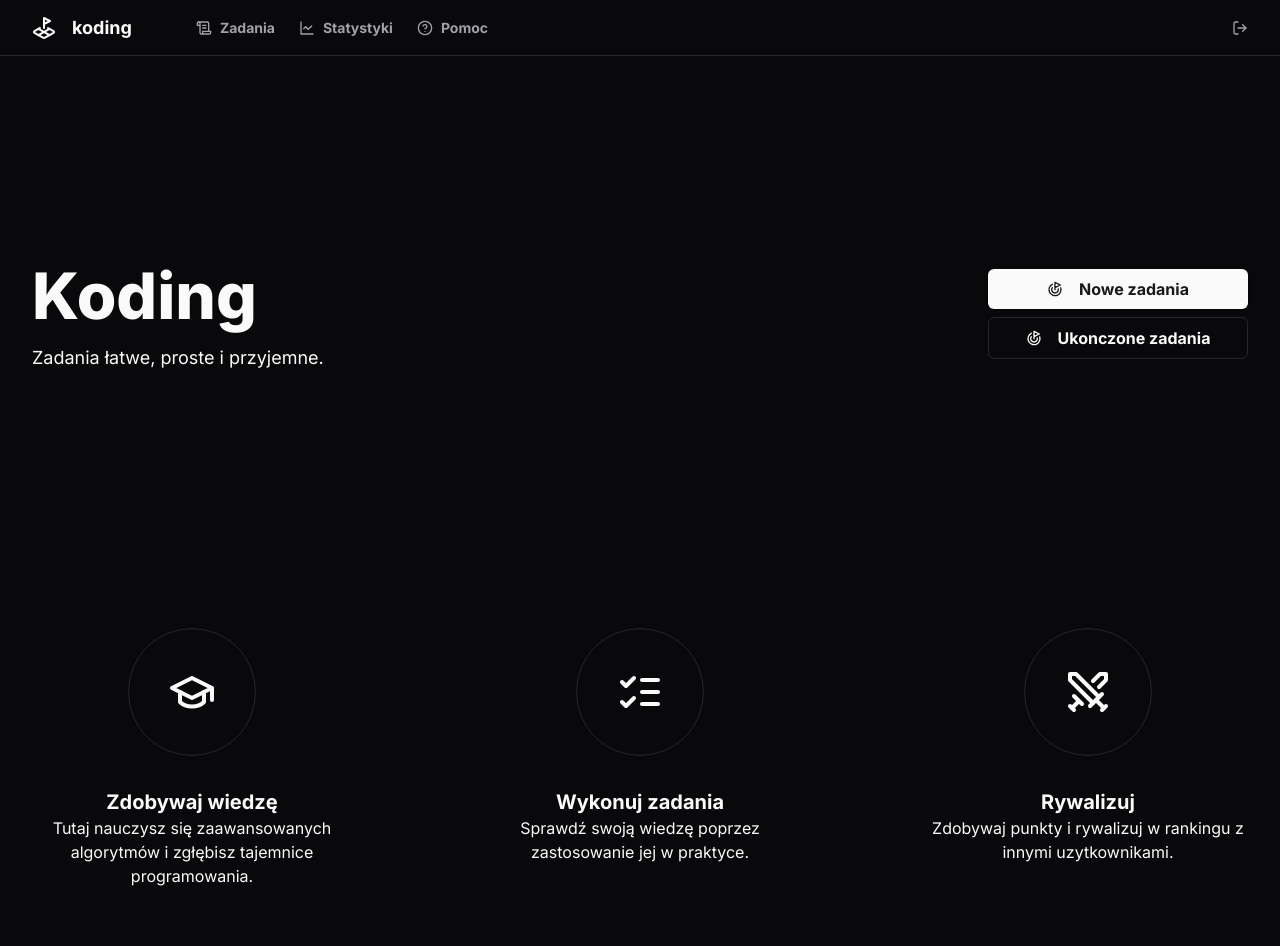
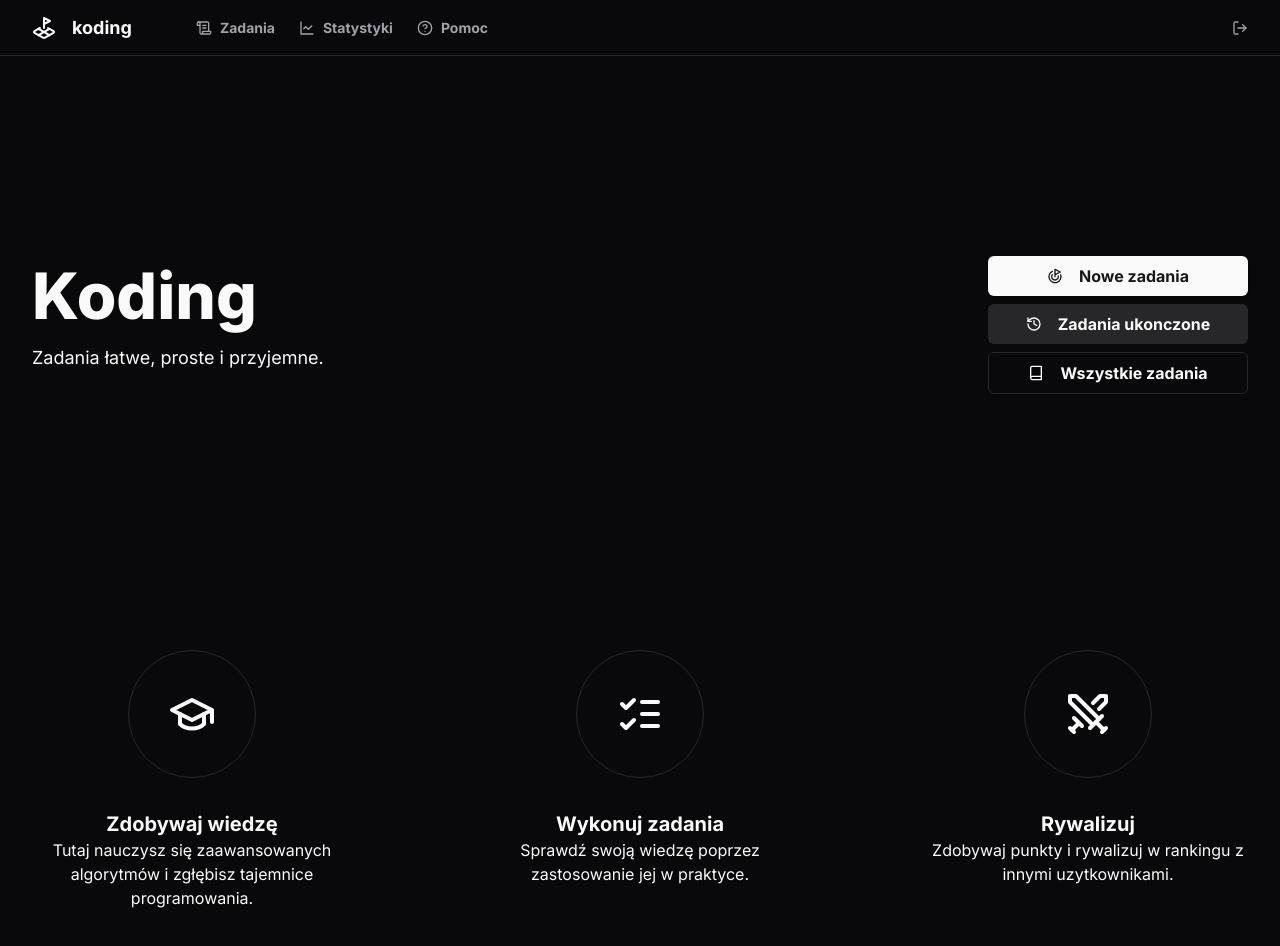
Before and after one commit to JakubGronek/Koding_website, a React (Vite) app in the folder frontend/: page / in a window 1280 px wide. Shown: the top 946 px of the page. Built offline with nearby package versions, Linux system fonts and the light colour scheme.

Commit message:
update: front

```diff
--- a/frontend/src/AuthDialog.tsx
+++ b/frontend/src/AuthDialog.tsx
@@ -32,6 +32,7 @@ function AuthDialogLogin({ onActionChange } : { onActionChange: LoginRegisterAct
     const authDialog = useContext(AuthDialogContext);
 
     const onSubmit = async () => {
+        if (import.meta.env.DEV) setAuth("asd","def");
         if (pending) return;
         setPending(true);
 
@@ -91,7 +92,7 @@ function AuthDialogLogin({ onActionChange } : { onActionChange: LoginRegisterAct
                 </div>
                 <div>
                     <span className="text-sm text-muted-foreground">Hasło</span>
-                    <Input onChange={onInputChange} name="password" type="text" />
+                    <Input onChange={onInputChange} name="password" type="password" />
                 </div>
             </div>
             <DialogFooter>
--- a/frontend/src/Header.tsx
+++ b/frontend/src/Header.tsx
@@ -2,7 +2,7 @@ import { ScrollText, HelpCircle, LandPlot, LineChart, LogIn, LogOut } from "luci
 import { useContext } from "react"
 import { AuthDialogContext } from "./AuthDialog"
 import { useAuth } from "./useAuth";
-import { Link, NavLink } from "react-router-dom";
+import {  Link, NavLink } from "react-router-dom";
 import { useToast } from "@/components/ui/use-toast";
 
 export default function Header() {
@@ -32,10 +32,10 @@ export default function Header() {
     return (
         <header className="w-full h-14 border-b">
             <div className="flex items-center py-4 gap-16 max-w-screen-2xl h-full p-8 mx-auto">
-                <div className="flex items-center text-lg gap-4 font-bold">
+                <Link to="/" className="flex items-center text-lg gap-4 font-bold">
                     <LandPlot />
                     koding
-                </div>
+                </Link>
 
 
                 <div className="flex items-center font-semibold gap-6 text-sm">
--- a/frontend/src/Landing.tsx
+++ b/frontend/src/Landing.tsx
@@ -1,13 +1,16 @@
 import { Button } from "@/components/ui/button";
-import { Goal, GraduationCap, ListChecks, Swords } from "lucide-react";
+import { Book, Goal, GraduationCap, History, ListChecks, Swords } from "lucide-react";
 import { useContext } from "react";
 import { AuthDialogContext } from "./AuthDialog";
 import { authValid, useAuth } from "./useAuth";
+import { Link, redirect, useNavigate } from "react-router-dom";
+
 
 function Landing() {
     const authDialog = useContext(AuthDialogContext);
 
     const { token, username } = useAuth();
+    const navigate = useNavigate();
 
     return (
         <div className="flex flex-col py-48 px-8 gap-64 max-w-screen-xl w-full mx-auto">
@@ -23,14 +26,24 @@ function Landing() {
                         { authValid(token) ? "" : "Aby zacząć zaloguj się: " }
                     </span>
                     {authValid(token) ? <>
-                        <Button variant="default" className="h-fit text-md font-bold flex gap-4">
-                            <Goal size={16} />
-                            Nowe zadania
-                        </Button>
-                        <Button variant="outline" className="h-fit text-md font-bold flex gap-4">
-                            <Goal size={16} />
-                            Ukonczone zadania
-                        </Button>
+                        <Link to="/tasks/new">
+                            <Button variant="default" className="w-full h-fit text-md font-bold flex gap-4">
+                                <Goal size={16} />
+                                Nowe zadania
+                            </Button>
+                        </Link>
+                        <Link to="/tasks/done">
+                            <Button variant="secondary" className="w-full h-fit text-md font-bold flex gap-4">
+                                <History size={16} />
+                                Zadania ukonczone
+                            </Button>
+                        </Link>
+                        <Link to="/tasks/all">
+                            <Button variant="outline" className="w-full h-fit text-md font-bold flex gap-4">
+                                <Book size={16} />
+                                Wszystkie zadania
+                            </Button>
+                        </Link>
                         </>
                          : <Button
                         variant="outline" className="h-fit text-md font-bold"
--- a/frontend/src/ProtectedRoute.tsx
+++ b/frontend/src/ProtectedRoute.tsx
@@ -1,5 +1,7 @@
 import { Navigate, Outlet } from "react-router-dom";
 import { useAuth } from "./useAuth";
+import { useContext } from "react";
+import { AuthDialogContext } from "./AuthDialog";
 
 const ProtectedRoute : React.FC<React.PropsWithoutRef<{redirect: string, t?: boolean}>> = ({redirect, t}) => {
     t = typeof t !== "undefined" ? t : true;
@@ -15,9 +17,23 @@ const ProtectedRoute : React.FC<React.PropsWithoutRef<{redirect: string, t?: boo
     }
 };
 
+const ProtectedRoutePromptLogin : React.FC<React.PropsWithoutRef< { redirect: string }>> = ({ redirect }) => {
+    const auth = useAuth();
+
+    console.log(`protected_prompt ${redirect}, ${auth.token} ${auth.token != "" ? "" : "[no token]"}`)
+    const { setOpen } = useContext(AuthDialogContext);
+
+    if (auth.token == "") {
+        setOpen(true);
+        return <Navigate to={redirect} />;
+    } else {
+        return <Outlet />
+    }
+};
+
 const UserlessRoute: React.FC<React.PropsWithoutRef<{ redirect : string}>> = ({ redirect }) => {
     return ProtectedRoute({ redirect, t: false });
 };
 
 
-export { ProtectedRoute, UserlessRoute };
+export { ProtectedRoute, UserlessRoute, ProtectedRoutePromptLogin };
--- a/frontend/src/Tasks.tsx
+++ b/frontend/src/Tasks.tsx
@@ -41,12 +41,12 @@ function Task({ id, name, desc, done, points } : TaskProps) {
     );
 }
 
-function Tasks() {
+function Tasks({ viewMode } : { viewMode: string, }) {
     return (
         <div className="p-8 max-w-screen-2xl w-full mx-auto">
             <div className="flex flex-row mb-16">
                 <div>
-                    <h1 className="text-3xl font-extrabold">Zadania</h1>
+                    <h1 className="text-3xl font-extrabold">Zadania {viewMode} </h1>
                     <span className="text-xl text-muted-foreground">Ukończyłeś 1/15 zadań.</span>
                 </div>
                 <div className="ml-auto my-auto">
```
Also changed, not shown: frontend/src/main.tsx (+11 -3 lines).
